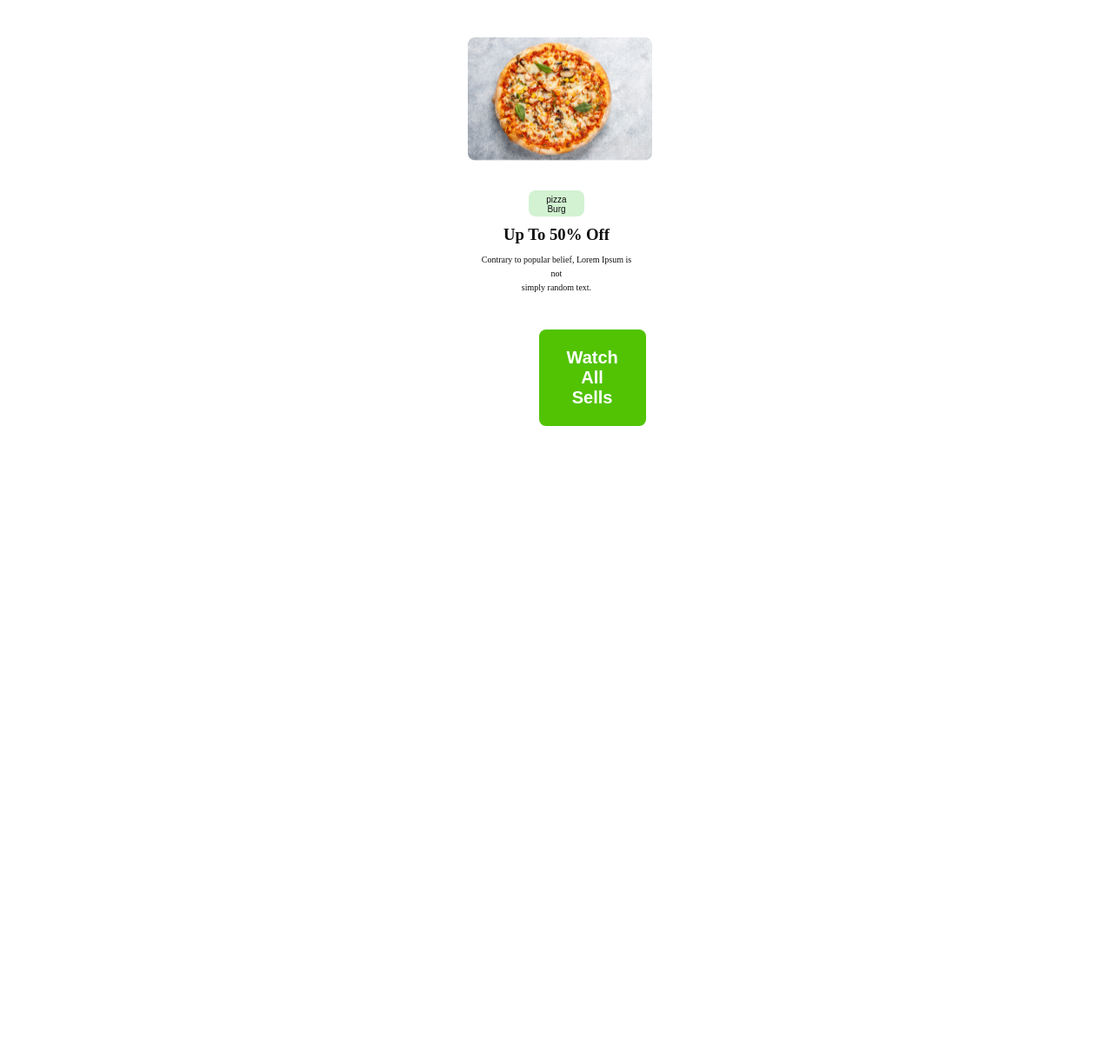
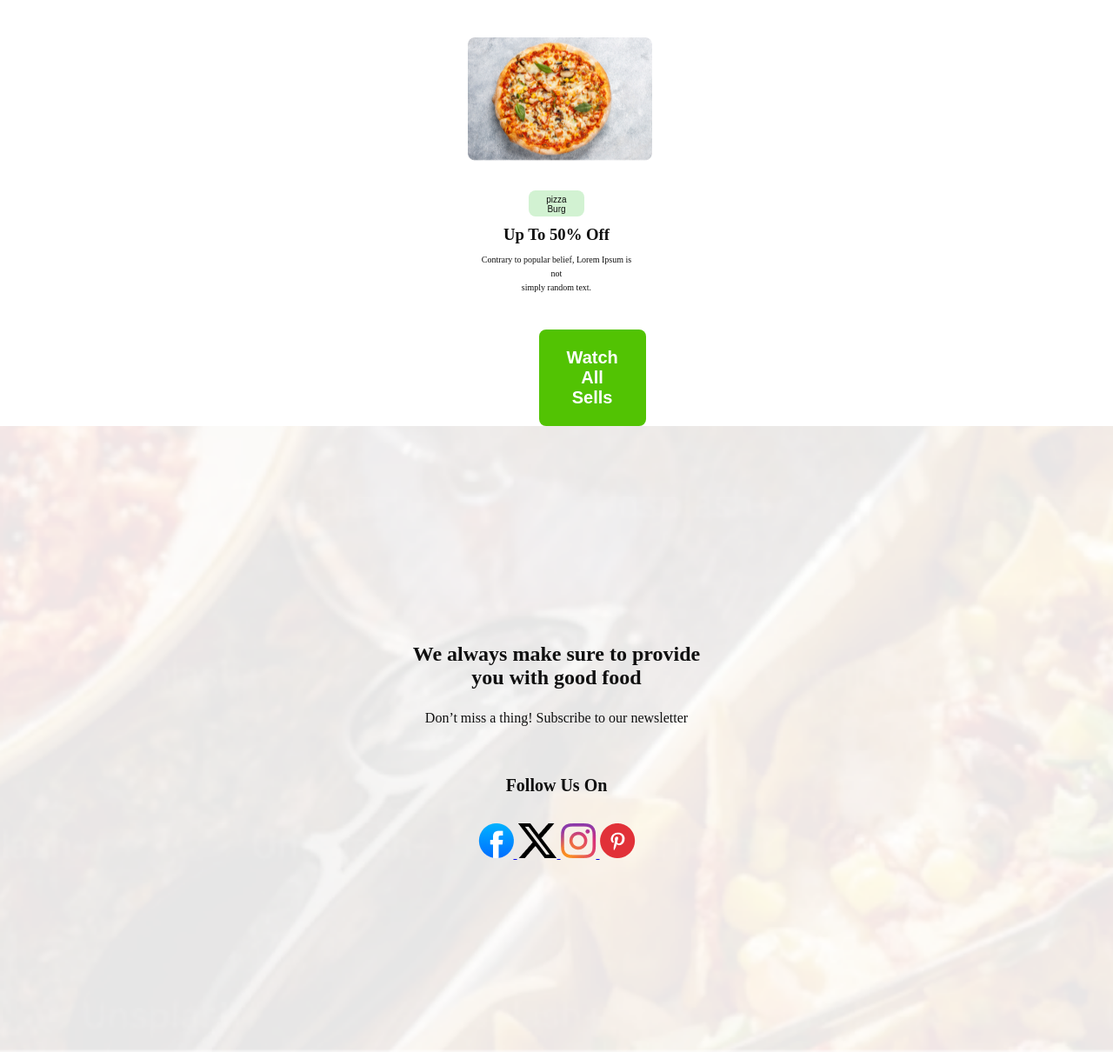
Before and after one commit to kolibaidya/goodfood, a plain HTML site: page index.html in a window 1280 px wide. Shown: the part 1905-3115 px from the top of the page at 87% size. Before the commit the page ends 2395 px from the top, so only its background shows below. Drawn offline with Linux system fonts and the light colour scheme.

Commit message:
added a footer section

```diff
--- a/css/Style.css
+++ b/css/Style.css
@@ -251,3 +251,65 @@
      margin-bottom: 10px;
 }
 /* small card section end */
+/* footer section start */
+.footer{
+    height: 720px;
+    background-image: url(/assets/social-bg.png);
+    display: flex;
+    align-items: center;
+    justify-content: center;
+    text-align: center;
+    background-repeat: no-repeat;
+    background-size: cover;
+    background-position: center;
+}
+.f-content{
+   padding-top: 30px;
+   width: 80%;
+   margin: 0 auto;
+   text-align: center;
+   color: #101010;
+}
+.h2{
+    font-size: 100px;
+    font-weight: bold;
+    line-height: 100px;
+    font-family: sans-serif;
+    padding-bottom: 24px;
+}
+.text-only-opacity{
+    color: #101010;
+    opacity: 0.6;
+}
+.f-p1{
+    padding-top: 24px;
+    font-size: 16px;
+    font-weight: 500;
+    line-height: auto;
+    padding-bottom: 32px;
+}
+.text-only- opacity4{
+    color: #101010;
+    opacity: 0.7;
+}
+.f-p2{
+    padding-top: 25px;
+    font-size: 20px;
+    font-weight: 600;
+    height: auto;
+    text-align: center;
+    padding-bottom: 32px;
+}
+.icon-links{
+    display: flex;
+    align-items: center;
+    justify-content: center;
+    gap: 40px;
+
+}
+.icon-links img{
+    width: 40px;
+    height: 40px;
+
+}
+/* footer section end */
--- a/index.html
+++ b/index.html
@@ -103,6 +103,32 @@
        </div>
       <!-- small card section end -->
     </main>
-   <footer></footer>
+   <footer>
+    <!-- footer section start -->
+     <div class="footer">
+       <div class="f-content">
+            <h2>We always make sure to provide <br> you with good food</h2>
+            <div class="text-only-opacity"></div>
+            <p class="f-p1">Don’t miss a thing! Subscribe to our newsletter</p>
+            <div class="text-only- opacity4"></div>
+            <p class="f-p2">Follow Us On</p>
+            <div class="">
+                <a href="https://www.facebook.com/" target="_blank">
+                    <img src="assets/Group 1.png" alt="facebook">
+                </a>
+                <a href="https://x.com/i/flow/login" target="_blank">
+                    <img src="assets/Vector.png" alt="twitter">
+                </a>
+                <a href="https://www.instagram.com/" target="_blank">
+                    <img src="assets/Group 2.png" alt="instagram">
+                </a>
+                <a href="https://www.pinterest.com/" target="_blank">
+                    <img src="assets/pinterest-3 1.png" alt="pinterest">
+                </a>
+            </div>
+        </div>
+     </div>
+    <!-- footer section end -->
+   </footer>
 </body>
 </html>
```
